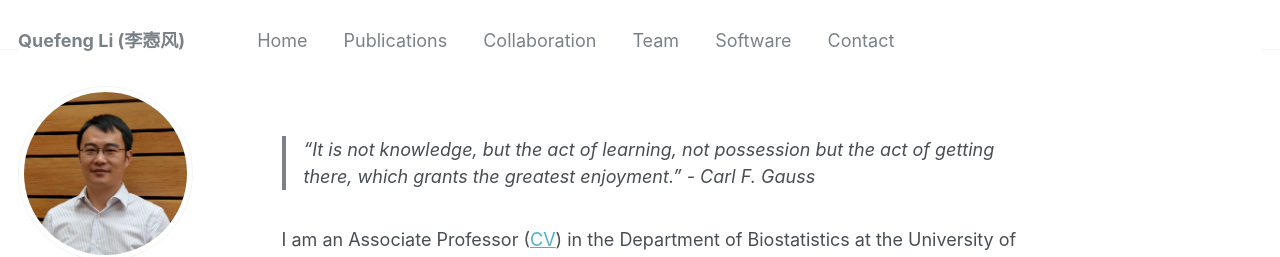
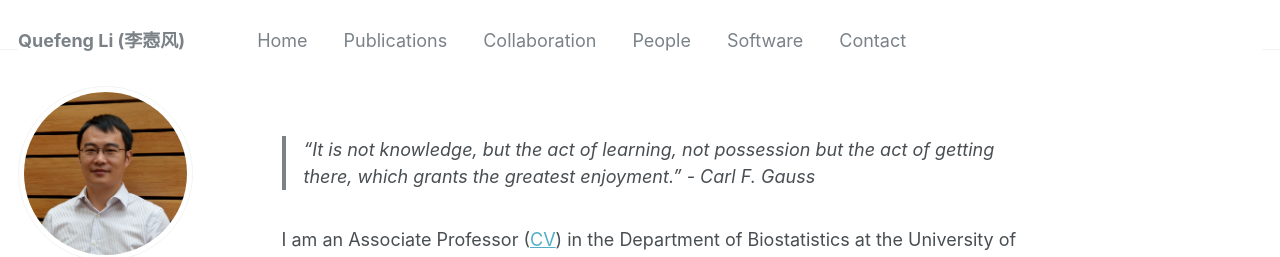
Before and after one commit to quefengli/quefengli.github.io, a Jekyll site: the page built from _pages/about.md, in a window 1280 px wide. Shown: the top 257 px of the page. Built offline with Jekyll 4.4.1, drawn with Linux system fonts in a browser that asks for light colours; some web fonts are replaced.

Commit message:
Update navigation.yml

```diff
--- a/_data/navigation.yml
+++ b/_data/navigation.yml
@@ -27,7 +27,7 @@ main:
   ##- title: "Funding"
   ##  url: /funding/
 
-  - title: "Team"
+  - title: "People"
     url: /team/
 
   - title: "Software"
```
